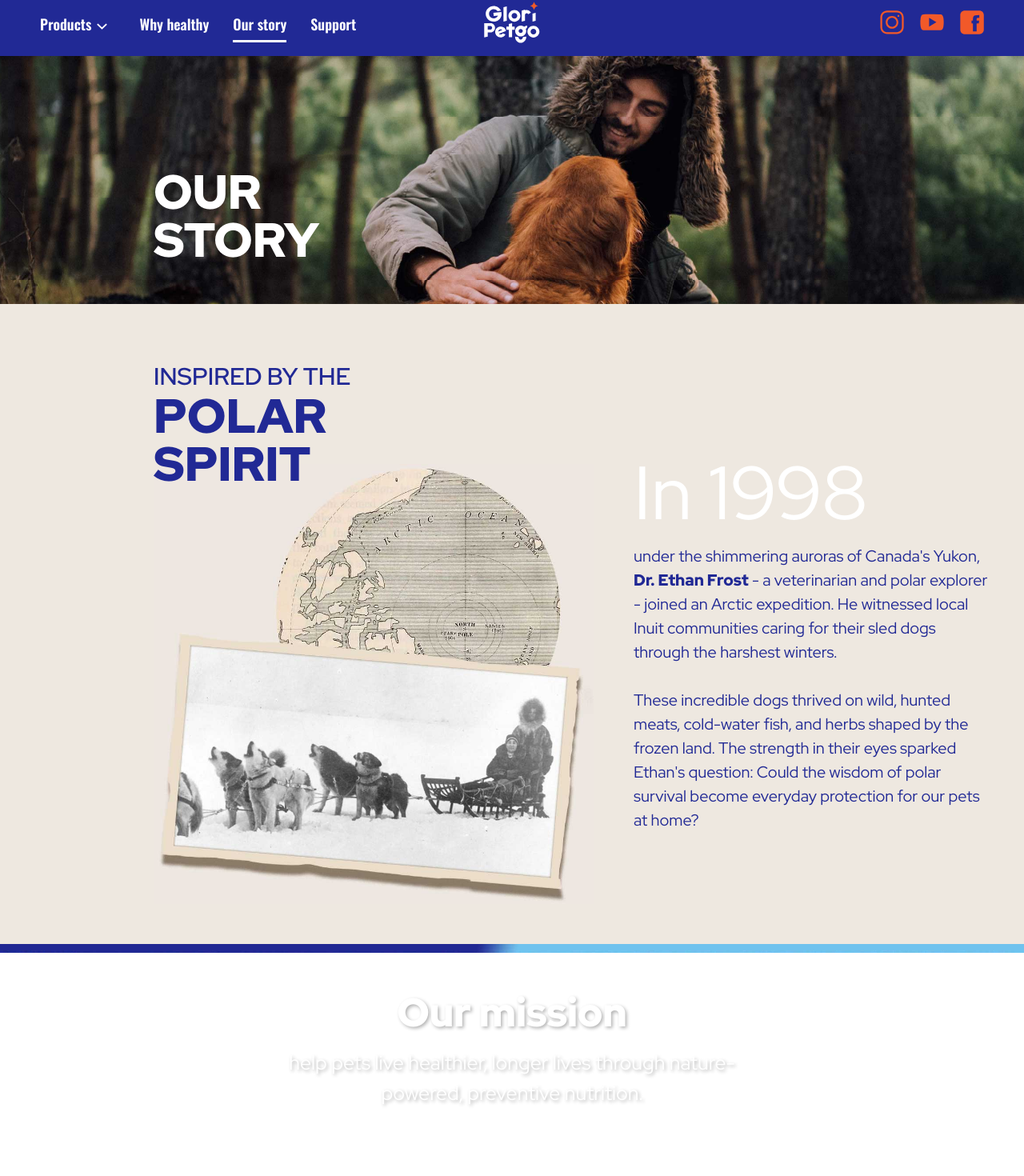
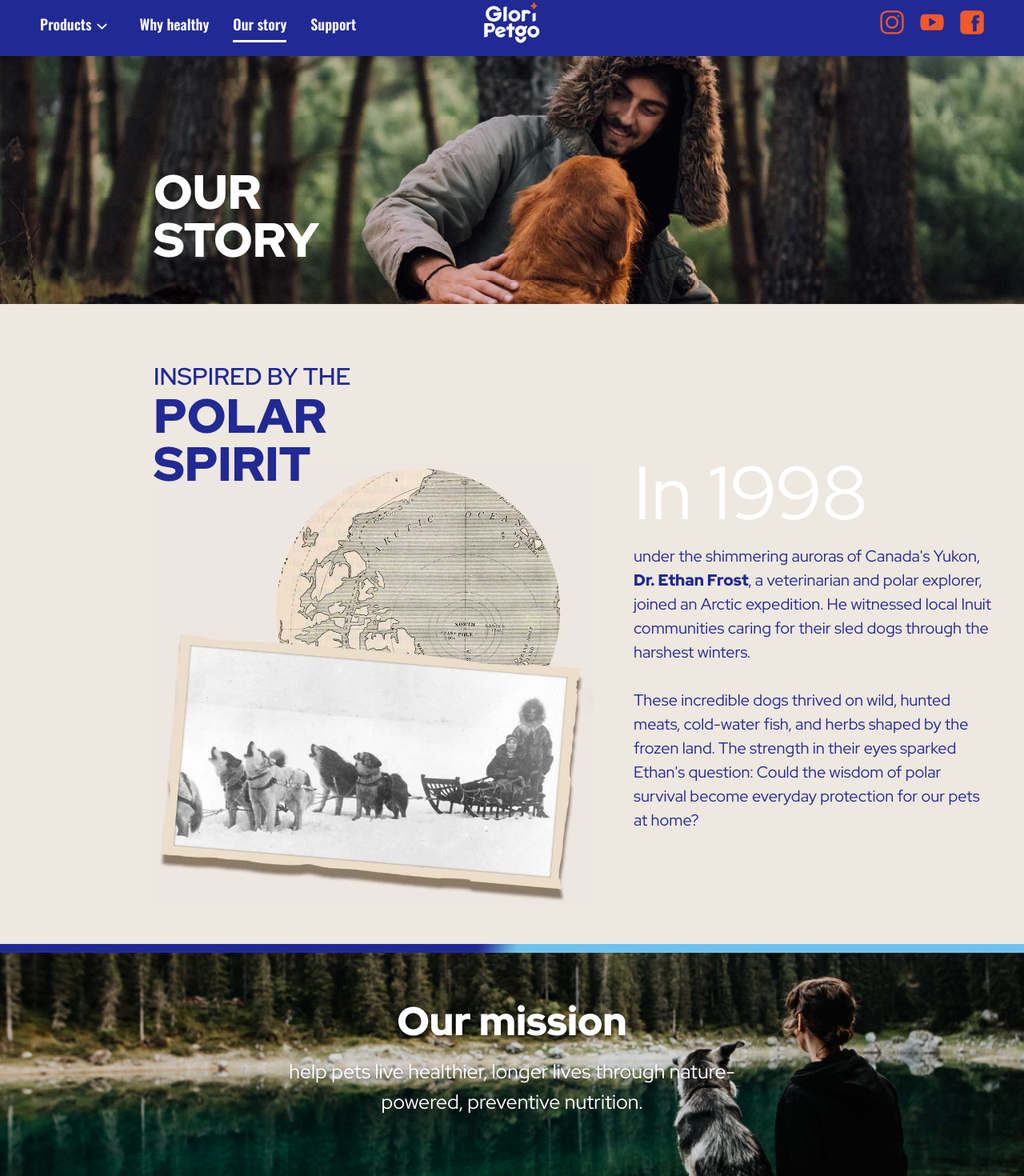
Before and after one commit to Vigayuan/gloripetgo, a Vue app: page /story in a window 1280 px wide. Shown: the part 10-1480 px from the top of the page at 80% size. Built offline with nearby package versions, Linux system fonts and the light colour scheme.

Commit message:
页面优化制作

```diff
--- a/src/components/FooterPage.vue
+++ b/src/components/FooterPage.vue
@@ -53,7 +53,7 @@ const openWindow = (index) => {
     window.open('https://www.youtube.com/@GloriPetgo', "_blank")
   }
   else {
-    window.open('https://www.instagram.com/', "_blank")
+    window.open('https://www.instagram.com/glori.petgo?igsh=ajc5bmZuNWJ2MWY4&utm_source=qr', "_blank")
   }
 }
 </script>
--- a/src/components/HeaderPage.vue
+++ b/src/components/HeaderPage.vue
@@ -33,7 +33,7 @@
         <div class="text-2">Excellent<br>
           Furry<br>
           Products</div>
-        <div @click="goPd" class="text-3">Learn More</div>
+        <!-- <div @click="goPd" class="text-3">Learn More</div> -->
       </div>
       <div class="right">
         <div class="product">
@@ -97,7 +97,7 @@ const openWindow = (index) => {
     window.open('https://www.youtube.com/@GloriPetgo', "_blank")
   }
   else {
-    window.open('https://www.instagram.com/', "_blank")
+    window.open('https://www.instagram.com/glori.petgo?igsh=ajc5bmZuNWJ2MWY4&utm_source=qr', "_blank")
   }
 }
 // 鼠标进入/离开时切换状态
--- a/src/views/HealthyPage.vue
+++ b/src/views/HealthyPage.vue
@@ -112,7 +112,7 @@
       }" class="swiper-box">
         <SwiperSlide>
           <div class="slide-item" style="background: #3dd8d0;">
-            <div class="slide-item-left">ARCTIC<br />CHAR</div>
+            <div class="slide-item-left">Arctic<br />Char</div>
             <div class="slide-item-right">
               From the cold Arctic waters, this fish offers a delicate taste and is rich in omega‑3s to keep your cat’s
               coat soft and shiny. Gentle protein makes it ideal for sensitive stomachs.
@@ -124,7 +124,7 @@
           <div class="slide-item" style="background: #fc8686;">
             <div class="slide-item-left">Free-<br>
               Range<br>
-              CHicken</div>
+              Chicken</div>
             <div class="slide-item-right">
               Raised freely on open pastures, our Starbro chickens deliver lean, protein-rich meat that’s low in fat and
               hormone‑free—perfect for cats with delicate digestion.
--- a/src/views/HomePage.vue
+++ b/src/views/HomePage.vue
@@ -750,7 +750,7 @@ onBeforeUnmount(() => {
           .phil-right-text2 {
             font-family: "Oswald-Regular";
             font-size: 14px;
-            line-height: 1;
+            line-height: 1.3;
             text-align: left;
             margin-top: 10px;
           }
--- a/src/views/OurstoryPage.vue
+++ b/src/views/OurstoryPage.vue
@@ -2,37 +2,6 @@
   <div class="landing-page">
     <!-- Header -->
     <HeaderPage />
-    <div class="fix-bg">
-      <img src="../assets/images/mission_bg_01.jpg" alt="">
-      <img src="../assets/images/mission_bg_02.jpg" alt="">
-      <img src="../assets/images/mission_bg_03.jpg" alt="">
-      <img src="../assets/images/mission_bg_04.jpg" alt="">
-      <img src="../assets/images/mission_bg_05.jpg" alt="">
-      <img src="../assets/images/mission_bg_06.jpg" alt="">
-      <img src="../assets/images/mission_bg_07.jpg" alt="">
-      <img src="../assets/images/mission_bg_08.jpg" alt="">
-      <img src="../assets/images/mission_bg_09.jpg" alt="">
-      <img src="../assets/images/mission_bg_10.jpg" alt="">
-      <img src="../assets/images/mission_bg_11.jpg" alt="">
-      <img src="../assets/images/mission_bg_12.jpg" alt="">
-      <img src="../assets/images/mission_bg_13.jpg" alt="">
-      <img src="../assets/images/mission_bg_14.jpg" alt="">
-      <img src="../assets/images/mission_bg_15.jpg" alt="">
-      <img src="../assets/images/mission_bg_16.jpg" alt="">
-      <img src="../assets/images/mission_bg_17.jpg" alt="">
-      <img src="../assets/images/mission_bg_18.jpg" alt="">
-      <img src="../assets/images/mission_bg_19.jpg" alt="">
-      <img src="../assets/images/mission_bg_20.jpg" alt="">
-      <img src="../assets/images/mission_bg_21.jpg" alt="">
-      <img src="../assets/images/mission_bg_22.jpg" alt="">
-      <img src="../assets/images/mission_bg_23.jpg" alt="">
-      <img src="../assets/images/mission_bg_24.jpg" alt="">
-      <img src="../assets/images/mission_bg_25.jpg" alt="">
-      <img src="../assets/images/mission_bg_26.jpg" alt="">
-      <img src="../assets/images/mission_bg_27.jpg" alt="">
-      <img src="../assets/images/mission_bg_28.jpg" alt="">
-      <img src="../assets/images/mission_bg_29.jpg" alt="">
-    </div>
     <!-- Hero -->
     <section class="hero">
       <div class="hero-bg">
@@ -69,21 +38,37 @@
         In 1998
       </div>
       <div class="unleash-text3" :class="{ showBox }">
-        under the shimmering auroras of Canada's Yukon, <span>Dr. Ethan Frost</span> - a veterinarian and polar explorer
-        - joined an
-        Arctic expedition. He witnessed local Inuit communities caring for their sled dogs through the harshest winters.
+        under the shimmering auroras of Canada's Yukon, <span>Dr. Ethan Frost</span>, a veterinarian and polar explorer, joined an Arctic expedition. He witnessed local Inuit communities caring for their sled dogs through the harshest winters.
         <br><br>
         These incredible dogs thrived on wild, hunted meats, cold-water fish, and herbs shaped by the frozen land. The
         strength in their eyes sparked Ethan's question: Could the wisdom of polar survival become everyday protection
         for our pets at home?
       </div>
     </section>
+    <div style="font-size: 0;width: 100%;">
+      <img style="width: 100%;" src="../assets/images/story_bg_10.jpg" alt="">
+    </div>
     <div class="our-mission" ref="missionRef">
-      <div class="img-block">
-        <img src="../assets/images/story_bg_10.jpg" alt="">
+      <div class="img-block" >
+        <div class="img-scroll" ref="imgBlockRef">
+          <img src="../assets/images/mission_bg_08.jpg" alt="">
+          <img src="../assets/images/mission_bg_09.jpg" alt="">
+          <img src="../assets/images/mission_bg_10.jpg" alt="">
+          <img src="../assets/images/mission_bg_11.jpg" alt="">
+          <img src="../assets/images/mission_bg_12.jpg" alt="">
+          <img src="../assets/images/mission_bg_13.jpg" alt="">
+          <img src="../assets/images/mission_bg_14.jpg" alt="">
+          <img src="../assets/images/mission_bg_15.jpg" alt="">
+          <img src="../assets/images/mission_bg_16.jpg" alt="">
+          <img src="../assets/images/mission_bg_17.jpg" alt="">
+          <img src="../assets/images/mission_bg_18.jpg" alt="">
+          <img src="../assets/images/mission_bg_19.jpg" alt="">
+          <img src="../assets/images/mission_bg_20.jpg" alt="">
+        </div>
       </div>
       <div class="text-1" :class="{ showMission }">Our mission</div>
-      <div class="text-2" :class="{ showMission }">help pets live healthier, longer lives through nature-powered, preventive
+      <div class="text-2" :class="{ showMission }">help pets live healthier, longer lives through nature-powered,
+        preventive
         nutrition.</div>
     </div>
     <div class="his-2005">
@@ -102,7 +87,7 @@
         </div>
         <div class="text-2">
           Ethan teamed up with nutritionists in Quebec to create <span class="text-sub-1">GloriPetgo™</span> — a brand
-          built on the belief of <span class="text-sub-2">“Daily Defense in Every Bite.”</span> Our mission was simple
+          built on the belief of <span class="text-sub-2">“Daily Defense in Every Bite.”</span> Our mission is simple
           yet powerful: help pets live healthier, longer lives through
           nature-powered, preventive nutrition.
         </div>
@@ -199,11 +184,29 @@ const commitmentRef = ref(null)
 const showBox = ref(false);
 const showMission = ref(false);
 const showCommitment = ref(false);
+const imgBlockRef = ref(null)
 const goWhy = () => {
   router.push({ name: 'Healthy' });
 }
 let observers = []
+
+const handleScroll = () => {
+  if (!missionRef.value || !imgBlockRef.value) return;
+
+  const rect = missionRef.value.getBoundingClientRect();
+  const windowHeight = window.innerHeight;
+
+  // 只有当元素出现在视口中时才开始视差
+  if (rect.top < windowHeight && rect.bottom > 0) {
+    const scrollRatio = rect.top / windowHeight;
+    const translateY = scrollRatio * -200; // 可调整：控制偏移力度
+    imgBlockRef.value.style.top = `${translateY - 110}px`; // 滚动速度为 1/10
+  }
+};
+
 onMounted(() => {
+  // 1️⃣ box
+  window.addEventListener("scroll", handleScroll);
   const observer1 = new IntersectionObserver(
     ([entry]) => {
       showBox.value = entry.isIntersecting;
@@ -245,6 +248,7 @@ onMounted(() => {
 
 
 onBeforeUnmount(() => {
+  window.removeEventListener("scroll", handleScroll);
   observers.forEach((o) => o.disconnect())
 });
 </script>
@@ -253,19 +257,7 @@ onBeforeUnmount(() => {
 .landing-page {
   width: 100%;
   min-width: 1200px;
-  .fix-bg {
-    position: fixed;
-    top: 0;
-    left: 0;
-    width: 100%;
-    height: 100%;
-    line-height: 0;
-    z-index: -1;
 
-    img {
-      width: 100%;
-    }
-  }
   .hero {
     position: relative;
     font-size: 0;
@@ -425,14 +417,24 @@ onBeforeUnmount(() => {
     width: 100%;
     height: 300px;
     overflow: hidden;
+
     img {
       width: 100%;
     }
+
     .img-block {
+      position: relative;
       width: 100%;
       line-height: 0;
       height: 300px;
-      background: transparent;
+
+      .img-scroll {
+        position: absolute;
+        top: -110px;
+        left: 0;
+        width: 100%;
+        height: 100%;
+      }
     }
 
     .text-1 {
@@ -621,6 +623,7 @@ onBeforeUnmount(() => {
     text-align: left;
     justify-content: space-between;
     background: #fff;
+
     .item {
       width: 200px;
 
--- a/src/views/ProductDetail.vue
+++ b/src/views/ProductDetail.vue
@@ -28,10 +28,13 @@
                     <div class="title">{{ pdInfo.title1 }}<br>{{ pdInfo.title2 }}</div>
                 </div>
 
-                <div class="desc">
+                <div v-show="!showAllDesc" class="desc-2">
                     {{ pdInfo.desc }}
                 </div>
-                <div class="read-more">
+                <div v-show="showAllDesc" class="desc">
+                    {{ pdInfo.desc }}
+                </div>
+                <div v-show="!showAllDesc" @click="toggleDesc" class="read-more">
                     READ MORE
                 </div>
                 <div class="daily-meal">
@@ -245,7 +248,7 @@
 <script setup>
 import HeaderPage from '@/components/HeaderPage.vue';
 import FooterPage from '@/components/FooterPage.vue';
-import { ref, reactive } from 'vue'
+import { ref, reactive, watch } from 'vue'
 import { useRoute } from 'vue-router';
 import { catPageInfo1, catPageInfo2, dogPageInfo } from '@/views/pdInfo.js'
 const showTabIndex = ref(1)
@@ -256,6 +259,10 @@ const handleTagChange = (index) => {
 const route = useRoute();
 const showPD = (index) => {
     showPdIndex.value = index
+}
+const showAllDesc = ref(false)
+const toggleDesc = () => {
+    showAllDesc.value = !showAllDesc.value
 }
 const pdTypeIndex = ref(route.query.id)
 const pdInfo = reactive({
@@ -342,11 +349,17 @@ const pdInfo = reactive({
         new URL("@/assets/pdimg/pd-cat-1-desc_27.png", import.meta.url).href,
     ]
 })
-if (route.query && route.query.id == 1) {
+watch(
+    () => route.query.id,
+    (newId, oldId) => {
+        if (newId && newId !== oldId) {
+            pdTypeIndex.value = newId;
+            console.log('Route Id changed:', newId);
+            if (newId == 1) {
                 Object.keys(pdInfo).forEach(key => {
                     pdInfo[key] = dogPageInfo[key]
                 })
-} else if (route.query.id == 2) {
+            } else if (newId == 2) {
                 Object.keys(pdInfo).forEach(key => {
                     pdInfo[key] = catPageInfo2[key]
                 })
@@ -355,6 +368,10 @@ if (route.query && route.query.id == 1) {
                     pdInfo[key] = catPageInfo1[key]
                 })
             }
+        }
+    },
+    { immediate: true }
+);
 </script>
 
 <style scoped lang="scss">
@@ -458,6 +475,21 @@ if (route.query && route.query.id == 1) {
                 margin-bottom: 16px;
             }
 
+            .desc-2 {
+                font-family: 'RedHatDisplay-Regular';
+                color: #231f20;
+                font-size: 14px;
+                line-height: 1.2;
+                margin-bottom: 16px;
+
+                display: -webkit-box;
+                -webkit-line-clamp: 2;
+                /* 限制显示2行 */
+                -webkit-box-orient: vertical;
+                overflow: hidden;
+                text-overflow: ellipsis;
+            }
+
             .read-more {
                 cursor: pointer;
                 font-family: "RedHatDisplay-Blod";
@@ -468,7 +500,8 @@ if (route.query && route.query.id == 1) {
                 line-height: 1;
                 padding-bottom: 2px;
                 border-bottom: 1px solid #212995;
-                width: 88px;
+                width: 90px;
+                text-align: center;
             }
 
             .daily-meal {
@@ -705,16 +738,19 @@ if (route.query && route.query.id == 1) {
         font-size: 0;
         position: relative;
         height: 800px;
-        div{
+
+        div {
             position: absolute;
             width: 493px;
             overflow: hidden;
             border-radius: 18px;
         }
+
         img {
             cursor: pointer;
             width: 100%;
-            &:hover{
+
+            &:hover {
                 transform: scale(1.05);
                 animation: scaleUp 0.5s linear;
             }
@@ -768,10 +804,12 @@ if (route.query && route.query.id == 1) {
     }
 
 }
+
 @keyframes scaleUp {
     0% {
         transform: scale(1);
     }
+
     100% {
         transform: scale(1.05);
     }
```
Lines whose indentation alone changed are shown as unchanged.
